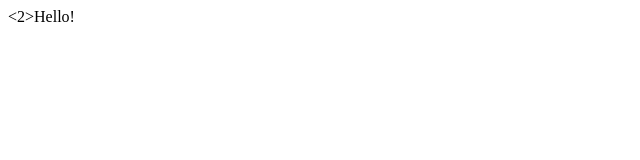
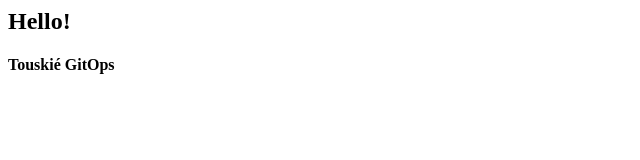
Before and after one commit to motrabelsi10/med, a plain HTML site: page index.html in a window 1280 px wide. Shown: the whole page, without its empty margins (0-640 px from the left). Drawn offline with Linux system fonts and the light colour scheme.

Commit message:
Img Updater

```diff
--- a/index.html
+++ b/index.html
@@ -1 +1,2 @@
-<2>Hello!</2>
+<h2>Hello!</h2>
+<h4>Touskié GitOps</h4>
```
Also changed, not shown: 1 other file.
